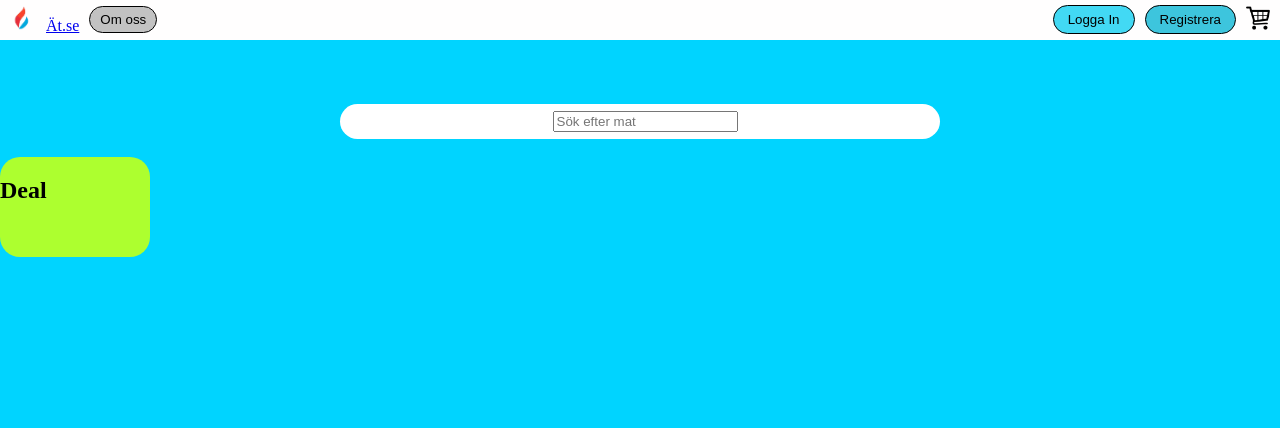
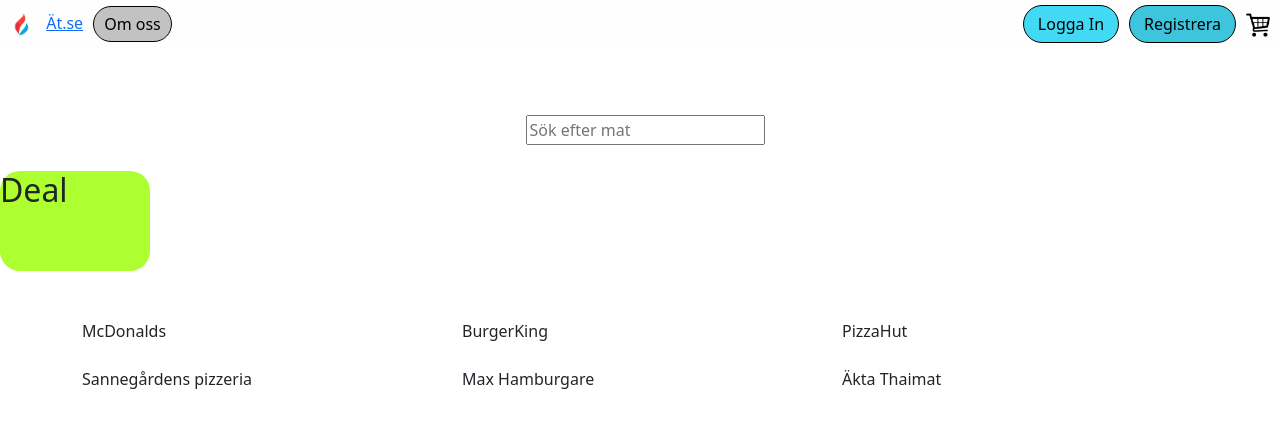
Before and after one commit to ArvindTHEkatare/-t.se, a plain HTML site: page frontend/galleri.html in a window 1280 px wide. Drawn offline with nearby package versions, Linux system fonts and the light colour scheme.

Commit message:
started on restaurant grid

```diff
--- a/frontend/galleri.html
+++ b/frontend/galleri.html
@@ -5,6 +5,7 @@
     <meta name="viewport" content="width=device-width, initial-scale=1.0">
     <title>Document</title>
     <link rel="stylesheet" href="galleri.css">
+    <link href="https://cdn.jsdelivr.net/npm/bootstrap@5.3.5/dist/css/bootstrap.min.css" rel="stylesheet" integrity="sha384-SgOJa3DmI69IUzQ2PVdRZhwQ+dy64/BUtbMJw1MZ8t5HZApcHrRKUc4W0kG879m7" crossorigin="anonymous">
 </head>
 <body>
     <div class="header">
@@ -38,6 +39,43 @@
         <div class="deal2"></div>
         <div class="deal3"></div>
     </div>
-    <div class="rest"></div>
+    <div class="rest">
+        <div class="container mt-4">
+            <div class="row gx-4">
+
+              <div class="col-12 col-sm-6 col-md-4 restimage">
+                <img src="">
+                <div class="caption">McDonalds</div>
+              </div>
+
+              <div class="col-12 col-sm-6 col-md-4 restimage">
+                <img src="">
+                <div class="caption">BurgerKing</div>
+              </div>
+
+              <div class="col-12 col-sm-6 col-md-4 restimage">
+                <img src="">
+                <div class="caption">PizzaHut</div>
+              </div>
+
+              <div class="col-12 col-sm-6 col-md-4 restimage">
+                <img src="">
+                <div class="caption">Sannegårdens pizzeria</div>
+              </div>
+
+              <div class="col-12 col-sm-6 col-md-4 restimage">
+                <img src="">
+                <div class="caption">Max Hamburgare</div>
+              </div>
+
+              <div class="col-12 col-sm-6 col-md-4 restimage">
+                <img src="">
+                <div class="caption">Äkta Thaimat</div>
+              </div>
+
+            </div>
+          </div>
+    </div>
+<script src="https://cdn.jsdelivr.net/npm/bootstrap@5.3.5/dist/js/bootstrap.bundle.min.js" integrity="sha384-k6d4wzSIapyDyv1kpU366/PK5hCdSbCRGRCMv+eplOQJWyd1fbcAu9OCUj5zNLiq" crossorigin="anonymous"></script>
 </body>
 </html>
--- /dev/null
+++ b/frontend/index.scss
@@ -0,0 +1,70 @@
+body {
+    margin: 0;
+    background-color: #00D4FF;
+  }
+
+  /* Header */
+  .header {
+    display: flex;
+    justify-content: space-between;
+    align-items: center;
+    padding: 5px 10px;
+    background-color: rgb(255, 254, 254);
+
+    .leftsection {
+      display: flex;
+      align-items: center;
+
+      .logo {
+        width: 24px;
+        margin-right: 8px;
+      }
+
+      .site {
+        margin-right: 10px;
+      }
+
+      .omoss {
+        border: 1px solid black;
+        background-color: #c2c2c2;
+        padding: 5px 10px;
+        border-radius: 20px;
+        cursor: pointer;
+      }
+    }
+
+    .logincart {
+      display: flex;
+      align-items: center;
+      gap: 10px;
+
+      .login, .register {
+        border: 1px solid black;
+        border-radius: 20px;
+        padding: 6px 14px;
+        cursor: pointer;
+        border: none;
+
+        &.login {
+          background-color: #42d9f4;
+          border: 1px solid black;
+        }
+
+        &.register {
+          background-color: #3dc5dd;
+          border: 1px solid black;
+        }
+      }
+
+      .cart-icon {
+        width: 24px;
+        cursor: pointer;
+      }
+    }
+  }
+
+  button {
+    &:hover {
+      transform: scale(1.05);
+    }
+  }
```
Also changed, not shown: 1 other file.
